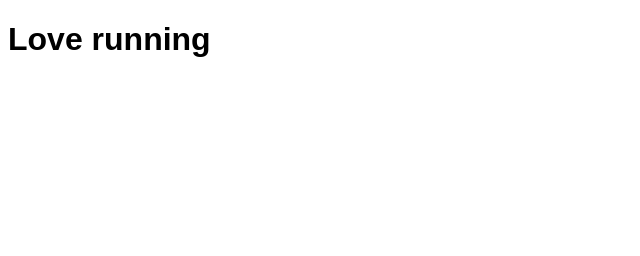
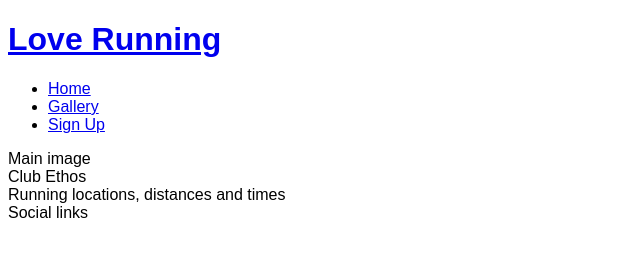
Before and after one commit to Zaccco/Love-runnig-CodeIns, a plain HTML site: page index.html in a window 1280 px wide. Shown: the whole page, without its empty margins (0-640 px from the left). Drawn offline with Linux system fonts and the light colour scheme.

Commit message:
Add basic header structure

```diff
--- a/index.html
+++ b/index.html
@@ -1,5 +1,6 @@
 <!DOCTYPE html>
 <html lang="en">
+
 <head>
     <meta charset="UTF-8">
     <meta http-equiv="X-UA-Compatible" content="IE=edge">
@@ -10,7 +11,38 @@
     <link rel="stylesheet" href="assets/css/style.css">
     <title>Love Running Project</title>
 </head>
+
 <body>
-    <h1>Love running</h1>
+    <header>
+        <a href="index.html">
+            <h1>Love Running</h1>
+        </a>
+        <nav>
+            <ul>
+                <li>
+                    <a href="index.html">Home</a>
+                </li>
+                <li>
+                    <a href="#">Gallery</a>
+                </li>
+                <li>
+                    <a href="#">Sign Up</a>
+                </li>
+            </ul>
+        </nav>
+    </header>
+    <section>
+        Main image
+    </section>
+    <section>
+        Club Ethos
+    </section>
+    <section>
+        Running locations, distances and times
+    </section>
+    <footer>
+        Social links
+    </footer>
 </body>
+
 </html>
```
